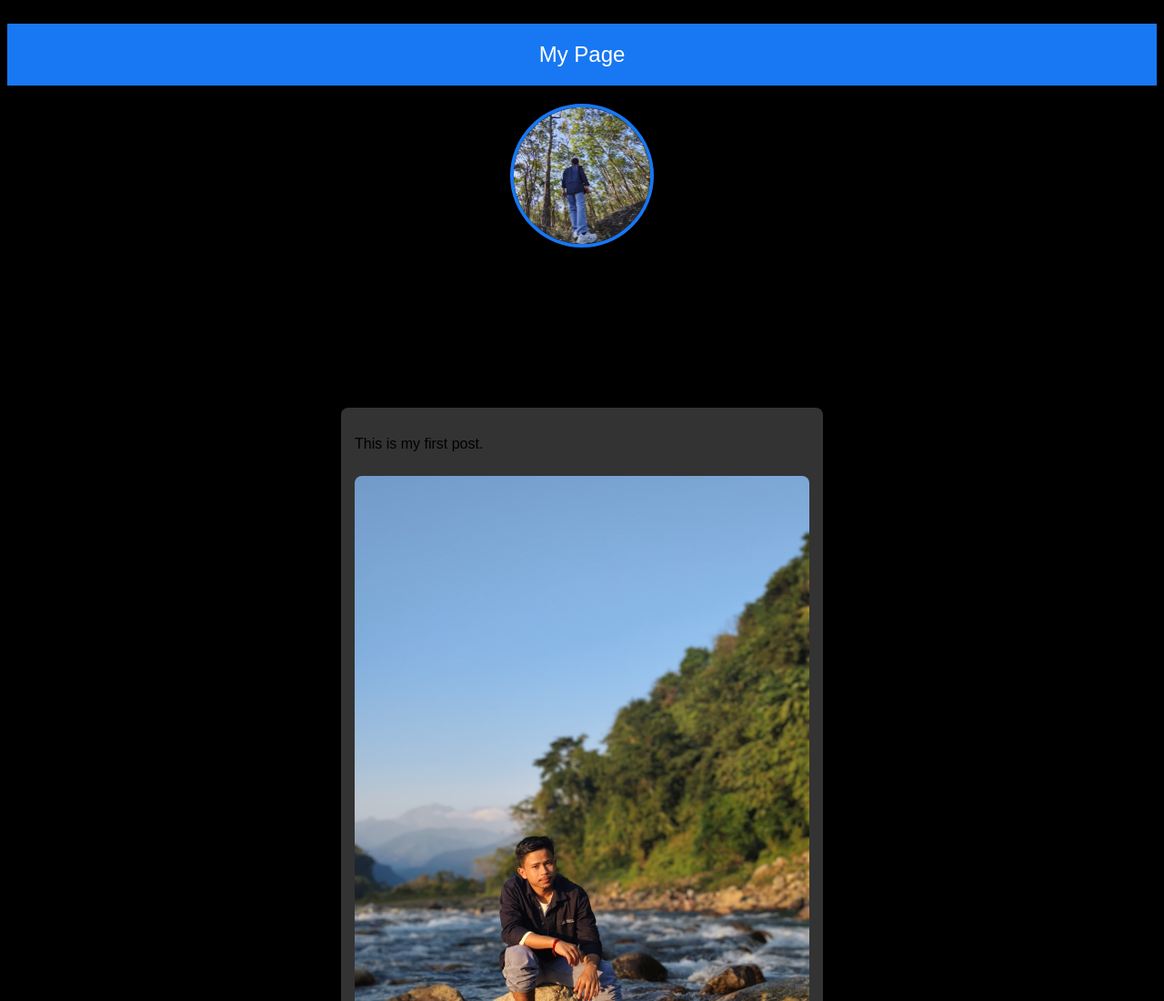
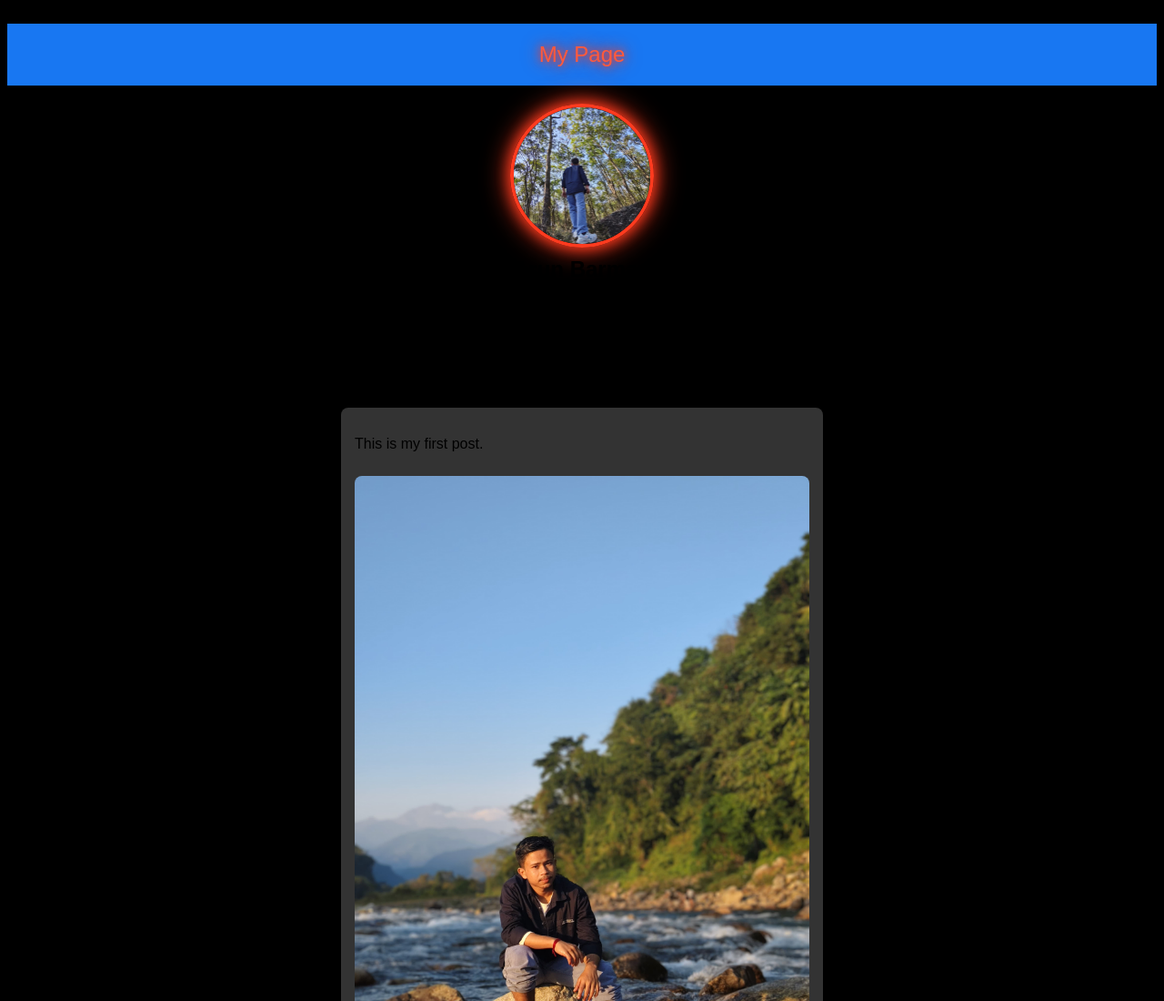
Before and after one commit to arunbarmanofficial/arunbarmanofficial.github.io, a plain HTML site: page index.html in a window 1280 px wide. Shown: the top 1100 px of the page at 91% size. Drawn offline with Linux system fonts and the light colour scheme.

Commit message:
Update index.html

```diff
--- a/index.html
+++ b/index.html
@@ -5,7 +5,7 @@
 <meta charset="UTF-8">
 <meta name="viewport" content="width=device-width, initial-scale=1.0">
 <title>Arun Barman</title>
-<style>:root {--accent-color:#b71c1c;}
+<style>:root {--accent-color:#ff3b1f;}
   body {
     font-family: Arial, sans-serif;
     background-color: #000000;
@@ -14,9 +14,10 @@
   }
   .header {
     background-color: #1877f2;
-    color: white;
+    color: ff5a3c;
     padding: 20px;
     text-align: center;
+    text-shadow: 0 0 10px #ff3b1f, 0 0 20px #ff3b1f;
     font-size: 24px;
   }
   .profile {
@@ -28,7 +29,8 @@
     height: 150px;
     border-radius: 50%;
     object-fit: cover;
-    border: 4px solid #1877f2;
+    box-shadow: 0 0 15px #ff3b1f, 0 0 30px #ff3b1f;
+    border: 4px solid #ff3b1f;
   }
   .profile h2 {
     margin: 10px 0 0 0;
```
